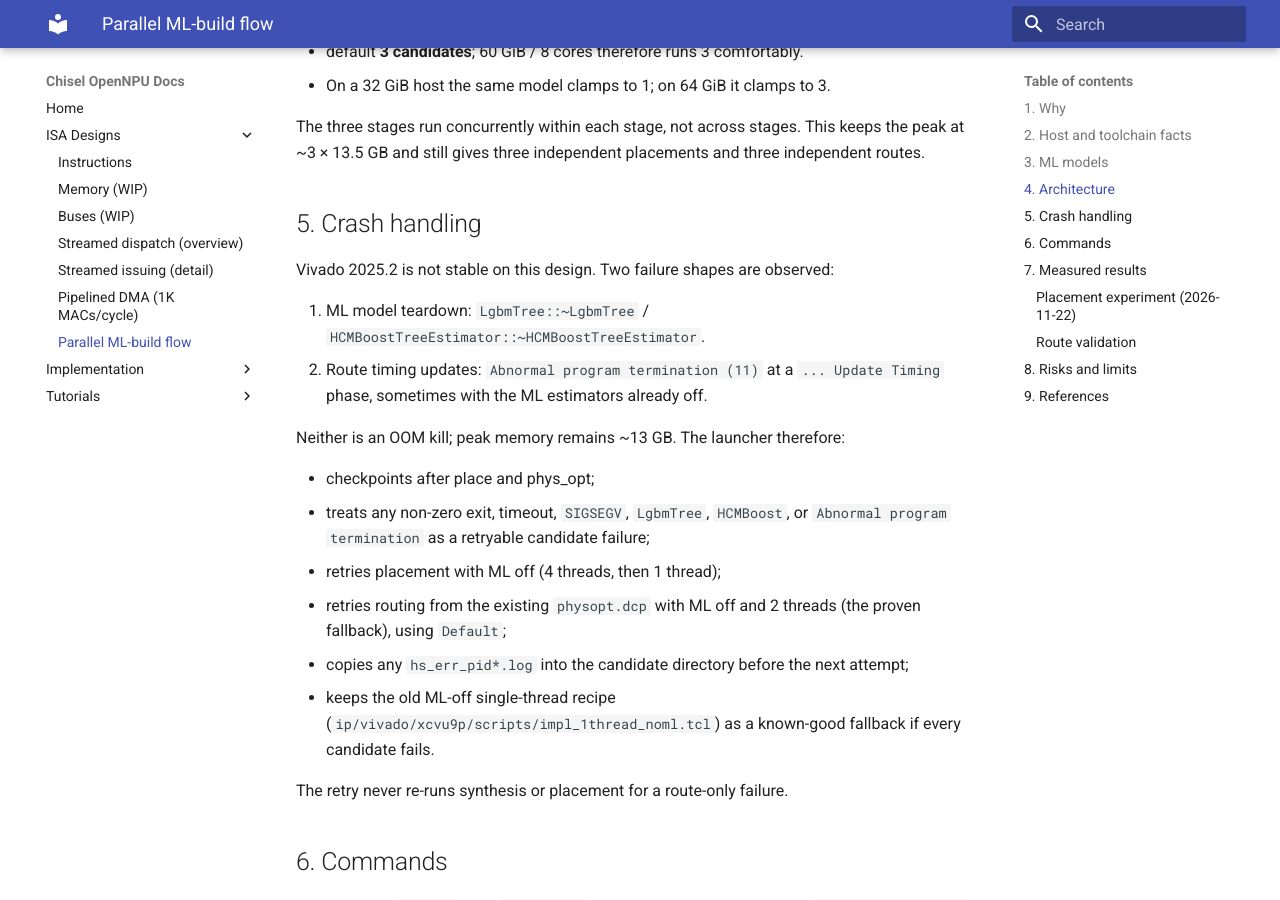
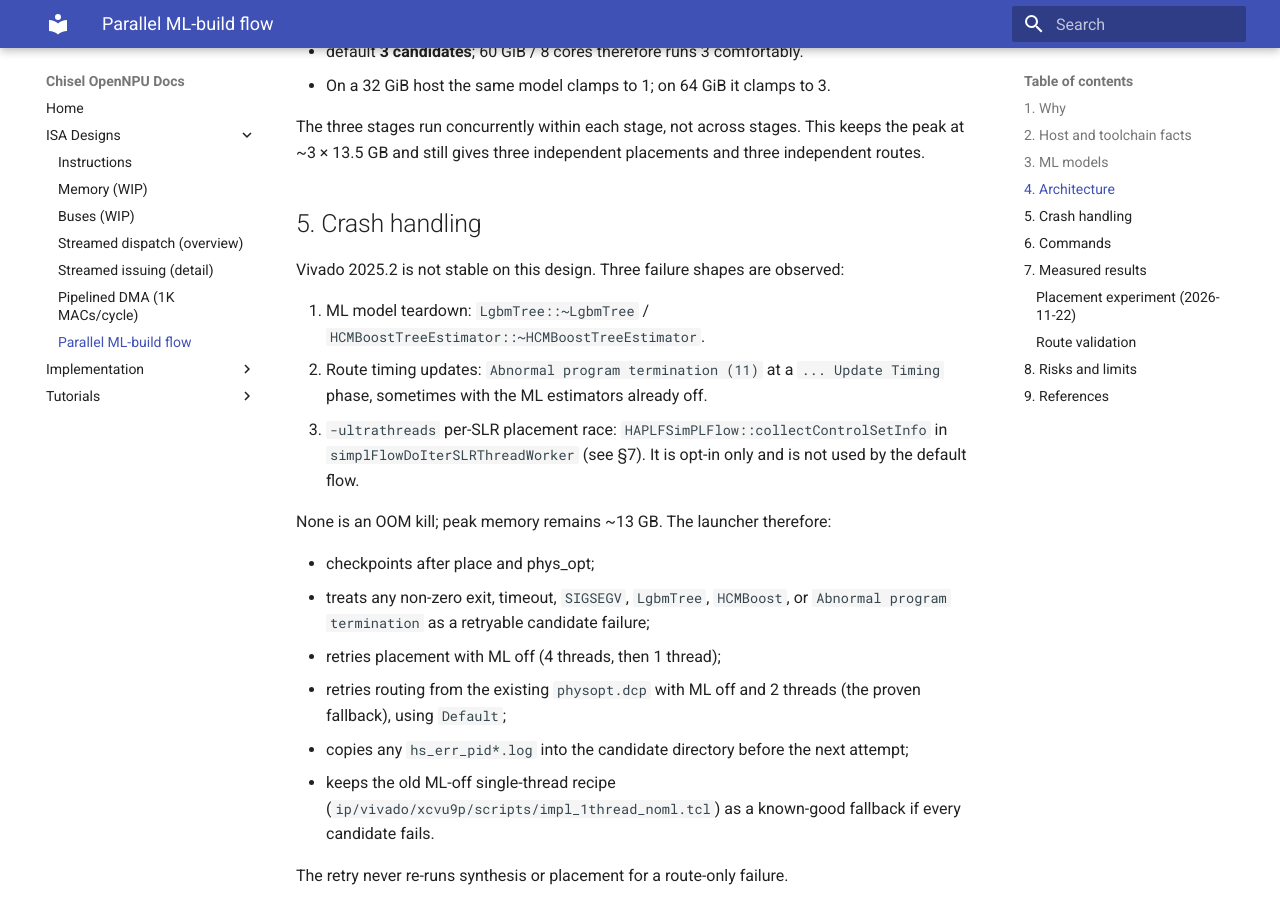
Before and after one commit to mpskex/chisel-npu, an MkDocs documentation site: the page built from docs/designs/06.parallel-ml-build.md, in a window 1280 px wide and 900 px high, scrolled down 3172 px. Built offline with MkDocs 1.6.1 and Material for MkDocs 9.7.7, drawn with Linux system fonts in a browser that asks for light colours.

Commit message:
docs(vu9p): record ML-on placement result and -ultrathreads crash

```diff
--- a/docs/designs/06.parallel-ml-build.md
+++ b/docs/designs/06.parallel-ml-build.md
@@ -137,14 +137,18 @@ three independent routes.
 
 ## 5. Crash handling
 
-Vivado 2025.2 is not stable on this design.  Two failure shapes are observed:
+Vivado 2025.2 is not stable on this design.  Three failure shapes are observed:
 
 1. ML model teardown: `LgbmTree::~LgbmTree` /
    `HCMBoostTreeEstimator::~HCMBoostTreeEstimator`.
 2. Route timing updates: `Abnormal program termination (11)` at a
    `... Update Timing` phase, sometimes with the ML estimators already off.
+3. `-ultrathreads` per-SLR placement race:
+   `HAPLFSimPLFlow::collectControlSetInfo` in
+   `simplFlowDoIterSLRThreadWorker` (see §7).  It is opt-in only and is not
+   used by the default flow.
 
-Neither is an OOM kill; peak memory remains ~13 GB.  The launcher therefore:
+None is an OOM kill; peak memory remains ~13 GB.  The launcher therefore:
 
 - checkpoints after place and phys_opt;
 - treats any non-zero exit, timeout, `SIGSEGV`, `LgbmTree`, `HCMBoost`, or
```
Also changed, not shown: docs/implementations/FPGA_VU9P.md (+4 -3 lines).
